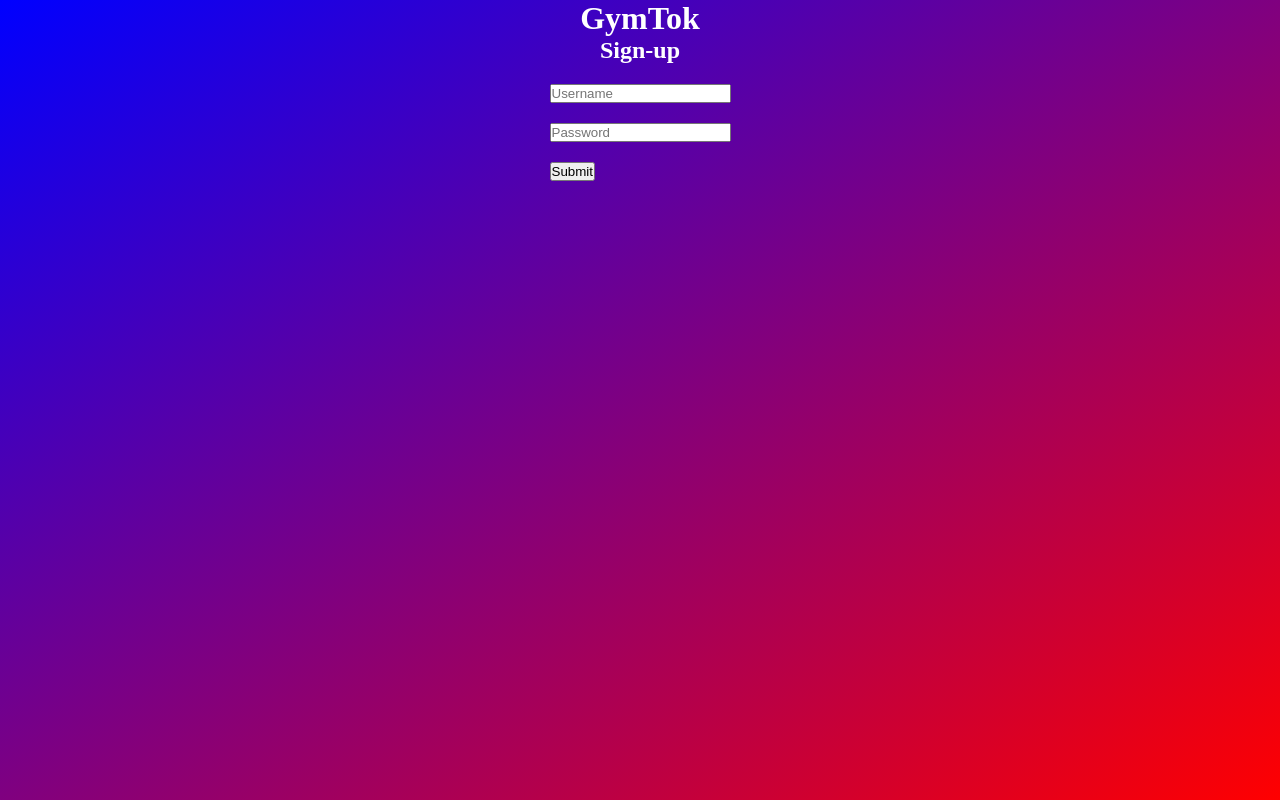
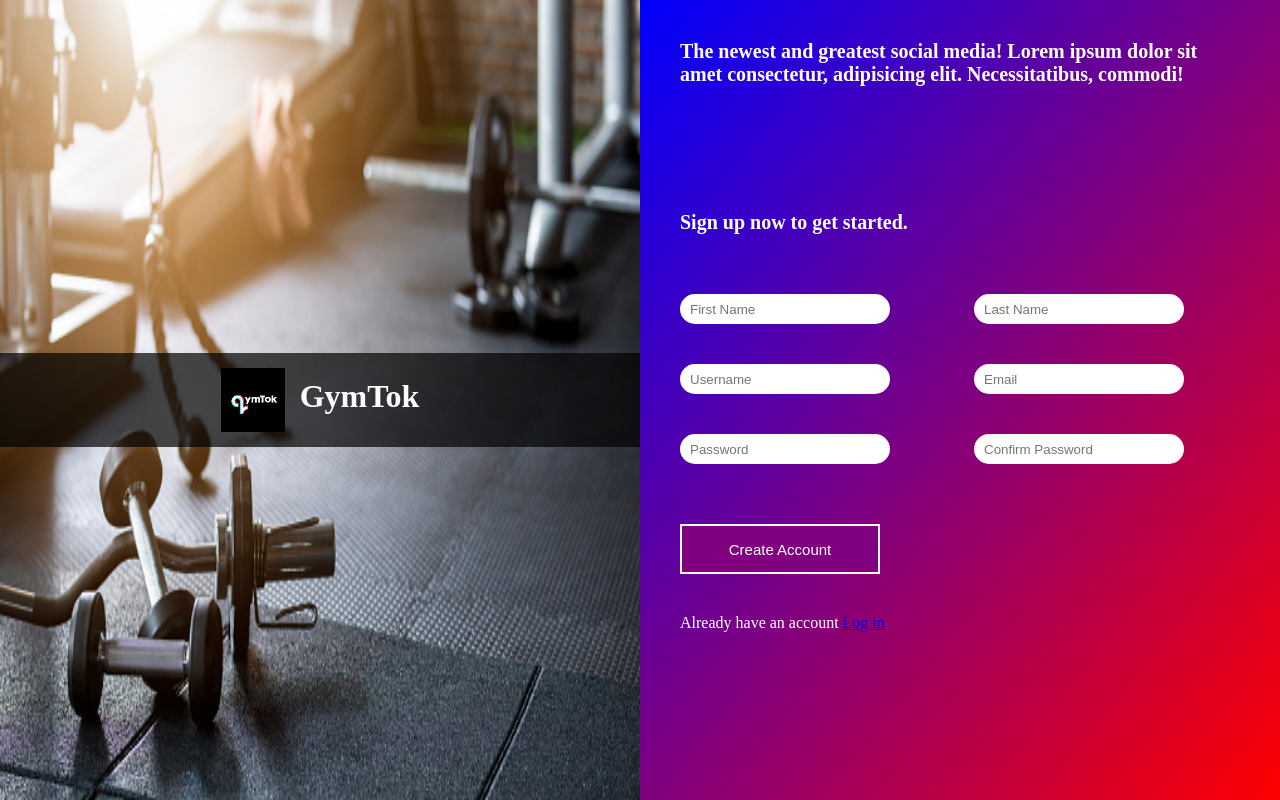
Before and after one commit to RyanSchmit/Sign-up-form, a plain HTML site: page index.html in a window 1280 px wide. Drawn offline with Linux system fonts and the light colour scheme.

Commit message:
Added photos and to separate areas

```diff
--- a/index.html
+++ b/index.html
@@ -7,15 +7,28 @@
 	<link rel="stylesheet" href="./style.css">
 	<link rel="shortcut icon" href="./logo.png" type="image/x-icon">
 	<script src="./script.js" defer></script>
-	<title>GymTok Sign-up page</title>
+	<title>Sign-up</title>
 </head>
 <body>
-	<h1>GymTok</h1>
-	<h2>Sign-up</h2>
-	<form class="form" action="example.com/path" method="post">
-		<input type="text" id="username" placeholder="Username" name="username">
-		<input type="password" id="password" placeholder="Password" name="password">
-		<button type="submit">Submit</button>
-	</form>
+	<div class="image-side">
+		<div class="logo">
+			<img src="./logo.png" alt="GymTok">
+			<h1>GymTok</h1>
+		</div>
+	</div>
+	<div class="form-side">
+		<h3 class="first-header">The newest and greatest social media! Lorem ipsum dolor sit amet consectetur, adipisicing elit. Necessitatibus, commodi! </h3>
+		<h3>Sign up now to get started. </h3>
+		<form class="form" action="example.com/path" method="post">
+			<input type="text" name="first-name" id="first-name" placeholder="First Name">
+			<input type="text" name="last-name" id="last-name" placeholder="Last Name">
+			<input type="text" name="username" id="username" placeholder="Username">
+			<input type="email" name="email" id="email" placeholder="Email">
+			<input type="password" name="password" id="password" placeholder="Password">
+			<input type="confirm-password" name="confirm-password" id="confirm-password" placeholder="Confirm Password">
+			<button type="submit">Create Account</button>
+		</form>
+		<p class="login-message">Already have an account <a href="login.html">Log in</a></p>
+	</div>
 </body>
 </html>
--- a/style.css
+++ b/style.css
@@ -3,16 +3,80 @@
 	margin: 0;
 }
 
-body {
+.image-side {
+	float: left;
+	height: 100vh;
+	width: 50vw;
+	background-image: url(./gym.jpg);
+	background-size: 50vw 100vh;
 	display: flex;
-	flex-direction: column;
 	align-items: center;
-	background-image: linear-gradient(to bottom right, blue, red);
-	background-size: 100vw 100vh;
+}
+
+.logo {
+	display: flex;
+	width: 50vw;
+	height: auto;
+	padding: 15px 0px;
+	justify-content: center;
+	background-color: black;
+	background-color: rgba(0, 0, 0, 0.7);
+}
+
+.logo img {
+	width: 5vw;
+	height: auto;
+}
+
+.logo h1 {
+	margin: 10px 0px 0px 15px;
 	color: white;
 }
 
+.form-side {
+	background-image: linear-gradient(to bottom right, blue, red);
+	background-size: 50vw 100vh;
+	height: 100vh;
+	width: 50vw;
+	float: right;
+	color: white;
+}
+
+.form-side h3 {
+	margin: 40px;
+	font-size: 20px;
+}
+
+.form-side .first-header {
+	margin-bottom: 125px;
+}
+
+
 input {
+	margin: 20px 40px;
+	border-radius: 16px;
+	border: 5px white solid;
+	text-indent: 5px;
+	height: 20px;
+	width: 200px;
+}
+
+button {
+	font-size: 15px;
+	background-color: purple;
+	margin: 40px 40px;
 	display: block;
-	margin: 20px 0px;
+	height: 50px;
+	width: 200px;
+	border: 2px white solid;
+	color: white;
 }
+
+button:hover {
+	background-color: white;
+	color: purple;
+}
+
+.login-message {
+	margin: 40px;
+}
```
Also changed, not shown: dumbells.webp (added), gym.jpg (added).
